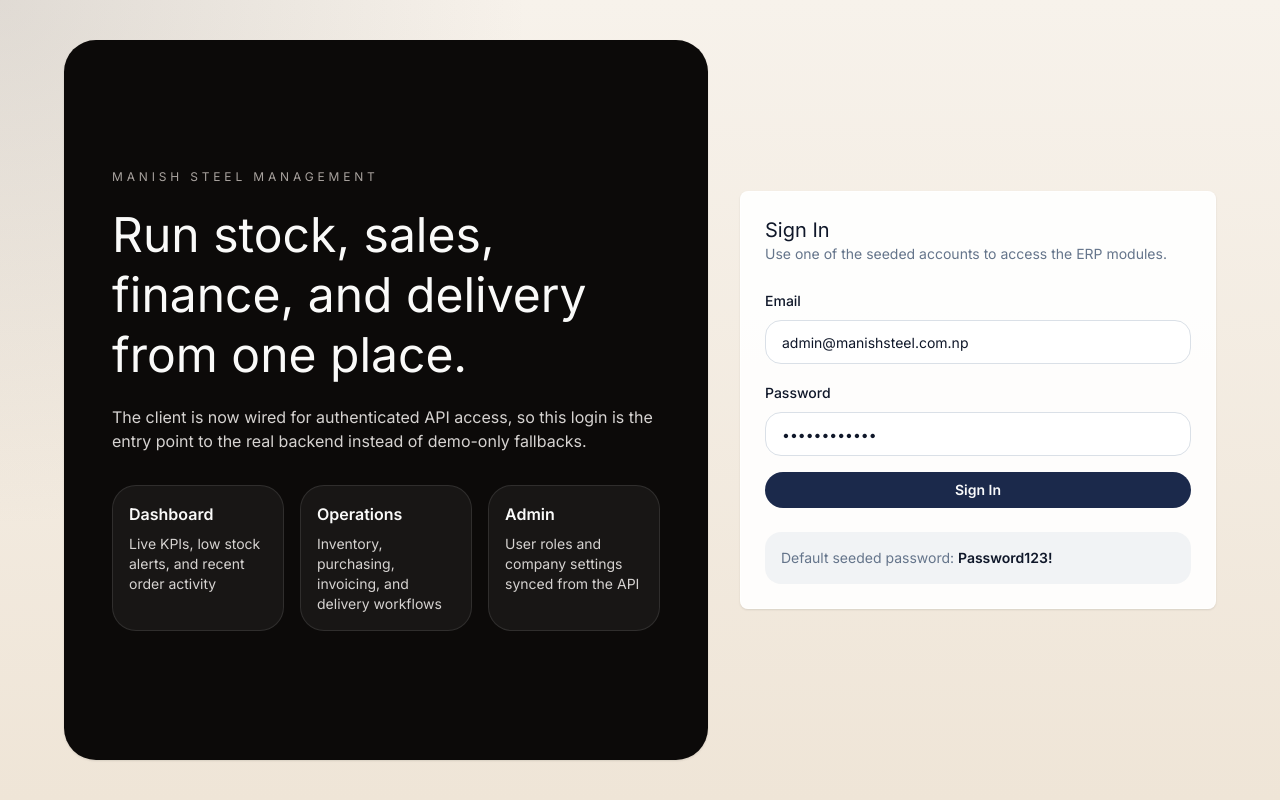
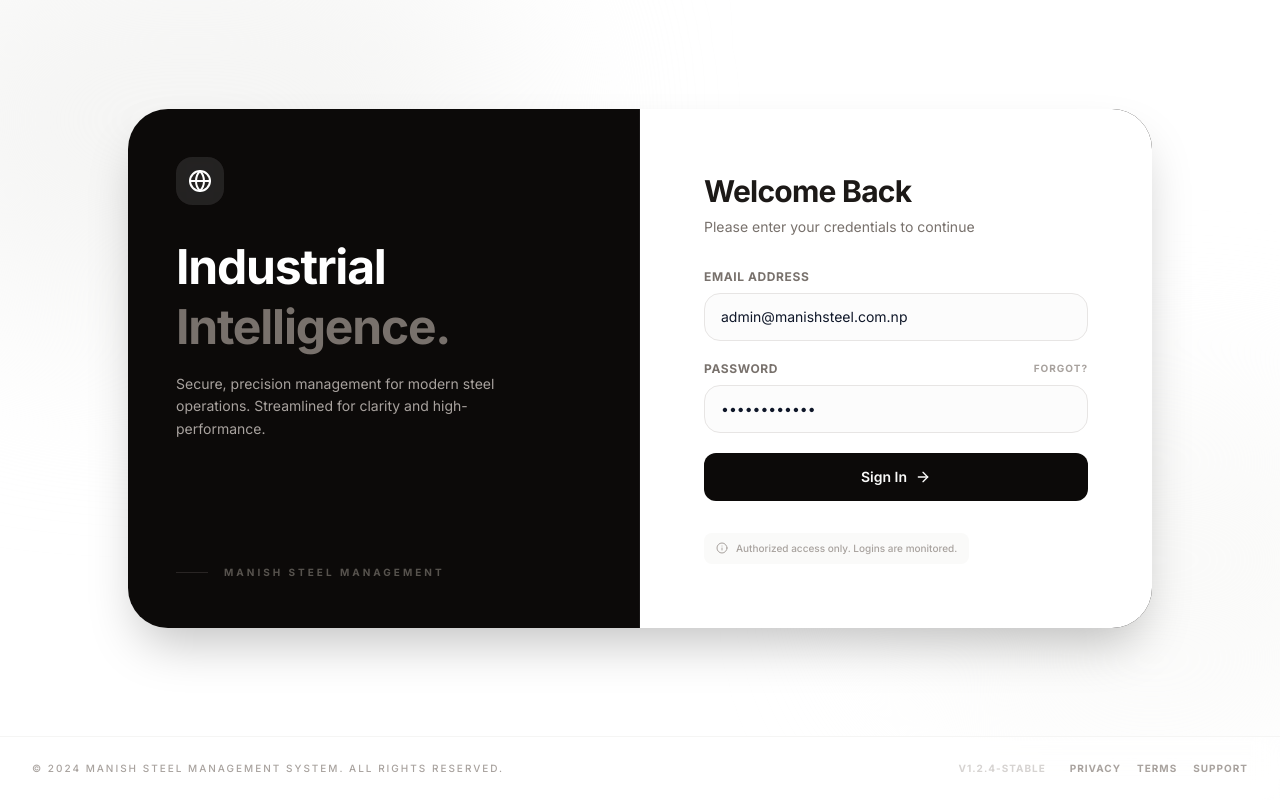
Before and after one commit to manishh101/ERP, a React (Vite) app in the folder client/: page /login in a window 1280 px wide. Built offline with nearby package versions, Linux system fonts and the light colour scheme; no server answers.

Commit message:
feat: redesign login page with modern UI, improved layout, and enhanced authentication states

```diff
--- a/client/src/pages/LoginPage.tsx
+++ b/client/src/pages/LoginPage.tsx
@@ -6,6 +6,7 @@ import { Button } from "@/components/ui/button";
 import { Card, CardContent, CardDescription, CardHeader, CardTitle } from "@/components/ui/card";
 import { Input } from "@/components/ui/input";
 import { getErrorMessage } from "@/lib/api";
+import { ArrowRight, Globe, Info } from "lucide-react";
 
 export function LoginPage() {
   const navigate = useNavigate();
@@ -37,75 +38,134 @@ export function LoginPage() {
   }
 
   return (
-    <div className="min-h-screen bg-[radial-gradient(circle_at_top_left,_rgba(120,113,108,0.18),_transparent_35%),linear-gradient(180deg,_#f7f2eb_0%,_#efe5d7_100%)] px-4 py-10">
-      <div className="mx-auto grid min-h-[calc(100vh-5rem)] max-w-6xl gap-8 lg:grid-cols-[1.15fr_0.85fr]">
-        <section className="flex flex-col justify-center rounded-[2rem] bg-stone-950 px-8 py-10 text-stone-50 shadow-panel lg:px-12">
-          <p className="text-xs uppercase tracking-[0.32em] text-stone-400">Manish Steel Management</p>
-          <h1 className="mt-5 font-display text-5xl leading-tight">Run stock, sales, finance, and delivery from one place.</h1>
-          <p className="mt-5 max-w-xl text-base text-stone-300">
-            The client is now wired for authenticated API access, so this login is the entry point to the real backend instead of demo-only fallbacks.
+    <div className="relative flex min-h-screen flex-col bg-white selection:bg-stone-900 selection:text-white">
+      {/* Dynamic Ambient Background */}
+      <div className="absolute inset-0 overflow-hidden pointer-events-none">
+        <div className="absolute -left-[10%] -top-[10%] h-[50%] w-[50%] rounded-full bg-stone-100 blur-[100px]" />
+        <div className="absolute -right-[10%] bottom-[10%] h-[40%] w-[40%] rounded-full bg-stone-50 blur-[80px]" />
+      </div>
+
+      <main className="relative z-10 flex flex-1 items-center justify-center p-6">
+        <div className="flex w-full max-w-5xl flex-col overflow-hidden rounded-[2.5rem] bg-stone-950 shadow-2xl lg:flex-row">
+          {/* Brand Panel */}
+          <section className="relative hidden w-1/2 flex-col justify-between border-r border-white/5 p-12 lg:flex">
+            <div className="space-y-8">
+              <div className="inline-flex h-12 w-12 items-center justify-center rounded-2xl bg-white/10 backdrop-blur-xl">
+                <Globe className="text-white" size={24} />
+              </div>
+              <div className="space-y-4">
+                <h1 className="font-display text-5xl font-bold leading-tight tracking-tight text-white">
+                  Industrial <br />
+                  <span className="text-stone-500">Intelligence.</span>
+                </h1>
+                <p className="max-w-xs text-sm leading-relaxed text-stone-400">
+                  Secure, precision management for modern steel operations. Streamlined for clarity and high-performance.
                 </p>
-          <div className="mt-8 grid gap-4 md:grid-cols-3">
-            {[
-              ["Dashboard", "Live KPIs, low stock alerts, and recent order activity"],
-              ["Operations", "Inventory, purchasing, invoicing, and delivery workflows"],
-              ["Admin", "User roles and company settings synced from the API"],
-            ].map(([title, detail]) => (
-              <div key={title} className="rounded-3xl border border-white/10 bg-white/5 p-4">
-                <p className="font-semibold">{title}</p>
-                <p className="mt-2 text-sm text-stone-300">{detail}</p>
               </div>
-            ))}
+            </div>
+
+            <div className="flex items-center gap-4 text-[10px] font-bold uppercase tracking-[0.3em] text-stone-600">
+              <span className="h-px w-8 bg-stone-800" />
+              <span>Manish Steel Management</span>
             </div>
           </section>
 
-        <section className="flex items-center justify-center">
-          <Card className="w-full max-w-xl border-white/70 bg-white/90 shadow-panel">
-            <CardHeader>
-              <div>
-                <CardTitle>Sign In</CardTitle>
-                <CardDescription>Use one of the seeded accounts to access the ERP modules.</CardDescription>
+          {/* Login Panel */}
+          <section className="flex flex-1 flex-col justify-center bg-white p-8 lg:p-16">
+            <div className="mx-auto w-full max-w-sm space-y-8">
+              <div className="space-y-2">
+                <h2 className="text-3xl font-bold tracking-tight text-stone-900">Welcome Back</h2>
+                <p className="text-sm text-stone-500">Please enter your credentials to continue</p>
               </div>
-            </CardHeader>
-            <CardContent>
-              <form className="space-y-4" onSubmit={handleSubmit}>
+
+              <form className="space-y-5" onSubmit={handleSubmit}>
                 <div className="space-y-2">
-                  <label className="text-sm font-medium" htmlFor="email">
-                    Email
+                  <label className="block text-xs font-bold uppercase tracking-wider text-stone-500" htmlFor="email">
+                    Email Address
                   </label>
-                  <Input id="email" value={email} onChange={(event) => setEmail(event.target.value)} />
+                  <Input
+                    id="email"
+                    type="email"
+                    required
+                    className="h-12 border-stone-200 bg-stone-50/50 px-4 transition-all focus:border-stone-900 focus:ring-0"
+                    placeholder="name@manishsteel.com.np"
+                    value={email}
+                    onChange={(event) => setEmail(event.target.value)}
+                  />
                 </div>
 
                 <div className="space-y-2">
-                  <label className="text-sm font-medium" htmlFor="password">
+                  <div className="flex items-center justify-between">
+                    <label className="block text-xs font-bold uppercase tracking-wider text-stone-500" htmlFor="password">
                       Password
                     </label>
+                    <button type="button" className="text-[10px] font-bold uppercase tracking-widest text-stone-400 hover:text-stone-600 transition-colors">
+                      Forgot?
+                    </button>
+                  </div>
                   <Input
                     id="password"
                     type="password"
+                    required
+                    placeholder="••••••••"
+                    className="h-12 border-stone-200 bg-stone-50/50 px-4 transition-all focus:border-stone-900 focus:ring-0"
                     value={password}
                     onChange={(event) => setPassword(event.target.value)}
                   />
                 </div>
 
                 {error ? (
-                  <div className="rounded-2xl border border-red-200 bg-red-50 px-4 py-3 text-sm text-red-700">
-                    {error}
+                  <div className="animate-in fade-in slide-in-from-top-1 flex items-center gap-3 rounded-xl border border-red-100 bg-red-50/50 p-4 text-xs font-medium text-red-600">
+                    <Info size={14} className="shrink-0" />
+                    <span>{error}</span>
                   </div>
                 ) : null}
 
-                <Button className="w-full" type="submit" disabled={submitting || status === "loading"}>
-                  {submitting || status === "loading" ? "Signing In..." : "Sign In"}
+                <Button
+                  className="h-12 w-full rounded-xl bg-stone-950 text-stone-50 transition-all duration-300 hover:bg-stone-800 active:scale-[0.98] disabled:opacity-50"
+                  type="submit"
+                  disabled={submitting || status === "loading"}
+                >
+                  {submitting || status === "loading" ? (
+                    <div className="flex items-center gap-2">
+                      <div className="h-4 w-4 animate-spin rounded-full border-2 border-white/20 border-t-white" />
+                      <span>Authenticating...</span>
+                    </div>
+                  ) : (
+                    <div className="flex items-center gap-2">
+                      <span>Sign In</span>
+                      <ArrowRight size={16} />
+                    </div>
+                  )}
                 </Button>
               </form>
 
-              <div className="mt-6 rounded-2xl bg-secondary/70 p-4 text-sm text-muted-foreground">
-                Default seeded password: <span className="font-semibold text-foreground">Password123!</span>
+              {/* Dev/Production Awareness Note */}
+              <div className="inline-flex items-center gap-2 rounded-lg bg-stone-50 px-3 py-2 text-[10px] font-medium text-stone-400">
+                <Info size={12} />
+                <span>Authorized access only. Logins are monitored.</span>
               </div>
-            </CardContent>
-          </Card>
+            </div>
           </section>
         </div>
+      </main>
+
+      {/* Production Footer */}
+      <footer className="relative z-10 flex flex-col items-center justify-between gap-4 border-t border-stone-100 bg-white/50 px-8 py-6 backdrop-blur-md sm:flex-row">
+        <p className="text-[10px] font-medium text-stone-400 uppercase tracking-[0.2em]">
+          © 2024 Manish Steel Management System. All rights reserved.
+        </p>
+        <div className="flex items-center gap-6">
+          <span className="text-[10px] font-bold uppercase tracking-widest text-stone-300">v1.2.4-stable</span>
+          <div className="flex gap-4">
+            {["Privacy", "Terms", "Support"].map((item) => (
+              <button key={item} className="text-[10px] font-bold uppercase tracking-widest text-stone-400 hover:text-stone-900 transition-colors">
+                {item}
+              </button>
+            ))}
+          </div>
+        </div>
+      </footer>
     </div>
   );
 }
```
Lines whose indentation alone changed are shown as unchanged.
